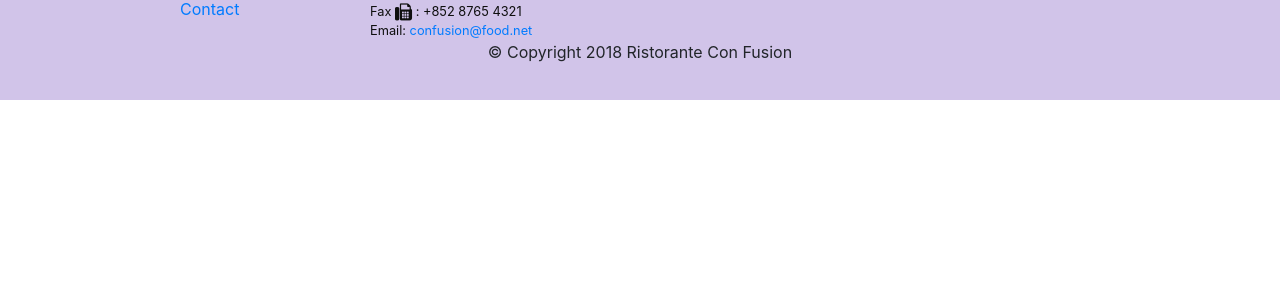
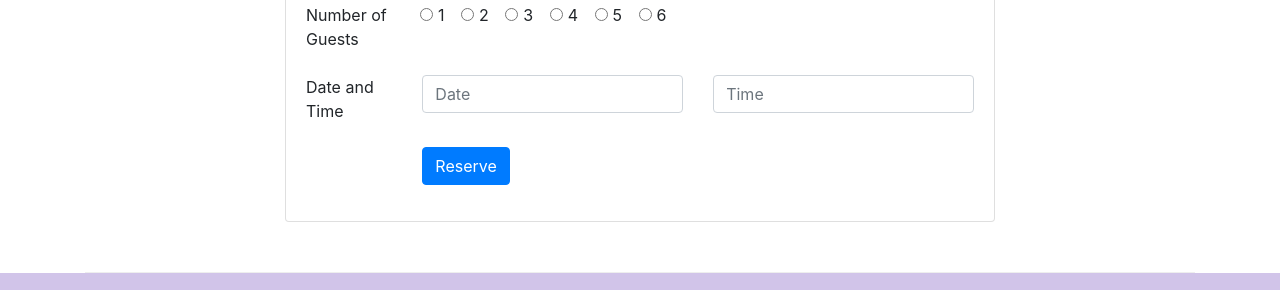
Before and after one commit to vishnujoshi123/conFusion, a website: page index.html in a window 1280 px wide. Shown: the part 1661-1951 px from the top of the page. Before the commit the page ends 1761 px from the top, so only its background shows below. Drawn offline with nearby package versions, Linux system fonts and the light colour scheme.

Commit message:
Assignment 2

```diff
--- a/index.html
+++ b/index.html
@@ -42,13 +42,16 @@
                 <div class="col-12 col-sm align-self-center">
                     <img src="img/logo.png" class="img-fluid">
                 </div>
+                <div class="col-12 col-sm align-self-center">
+                    <a role="button" class="btn btn-block btn-sm btn-warning" href="#reservation">Reserve Table</a>
+                </div>
             </div>
         </div>
     </header>
 
     <div class="container">
         <div class="row row-content align-items-center">
-        <div class="col-12 col-sm-4 order-sm-last col-md-3">
+        <div class="col-sm-4 col-md-3 order-2">
                 <h3>Our Lipsmacking Culinary Creations</h3>
             </div>
             <div class="col col-sm order-sm-first col-md">
@@ -56,7 +59,7 @@
                     <img class="d-flex mr-3 img-thumbnail align-self-center"
                             src="img/uthappizza.png" alt="Uthappizza">
                     <div class="media-body">
-                        <h2 class="mt-0"><span class="badge badge-danger">HOT</span><span class="badge badge-pill badge-secondary">$4.99</span>Uthappizza</h2>
+                        <h2 class="mt-0">Uthappizza <span class="badge badge-danger">HOT</span> <span class="badge badge-pill badge-secondary">$4.99</span></h2>
                         <p class="d-none d-sm-block">A unique combination of Indian Uthappam (pancake) and
                             Italian pizza, topped with Cerignola olives, ripe vine
                             cherry tomatoes, Vidalia onion, Guntur chillies and
@@ -72,8 +75,14 @@
                 <h3>This Month's Promotions </h3>
             </div>
             <div class="col col-sm col-md">
-                <h2>Weekend Grand Buffet</h2>
-                 <p> Featuring mouthwatering combinations with a choice of five different salads, six enticing appetizers, six main entrees and five choicest desserts. Free flowing bubbly and soft drinks. All for just $19.99 per person </p>
+                <div class="media">
+                    <div class="media-body">
+
+                        <h2 class="mt-0">Weekend Grand Buffet <span class="badge badge-danger">NEW</span></h2>
+                         <p class="d-none d-sm-block">Featuring mouthwatering combinations with a choice of five different salads, six enticing appetizers, six main entrees and five choicest desserts. Free flowing bubbly and soft drinks. All for just $19.99 per person </p>
+                    </div>
+                    <img class="d-flex mr-4 img-thumbnail align-self-center" src="img/buffet.png" alt="Grand Buffet">
+                </div>
             </div>
         </div>
 
@@ -93,6 +102,68 @@
                             whos-who in the culinary world, he specializes in
                             creating mouthwatering Indo-Italian fusion experiences.
                             </p>
+                    </div>
+                </div>
+            </div>
+        </div>
+        <div class="row row-content align-items-center justify-content-center" id="reservation">
+            <div class=" col-sm-8">
+                <div class="card">
+                    <h3 class="card-header bg-warning text-white">Reserve a Table</h3>
+                    <div class="card-body">
+                        <form>
+                            <div class="form-check-inline">
+                                <div class="form-group row">
+                                    <label class="col-12 col-sm-3" id="guest">Number of Guests</label>
+                                        <div class="col-12 col-sm-8">
+                                        <div class="form-check form-check-inline">
+                                            <input class="form-check-input" type="radio" name="iRadioOptions" id="iRadio1" value="1">
+                                            <label class="form-check-label" for="iRadio1">1</label>
+                                        </div>
+                                        <div class="form-check form-check-inline">
+                                            <input class="form-check-input" type="radio" name="iRadioOptions" id="iRadio2" value="2">
+                                            <label class="form-check-label" for="iRadio2">2</label>
+                                        </div>
+                                        <div class="form-check form-check-inline">
+                                            <input class="form-check-input" type="radio" name="iRadioOptions" id="iRadio3" value="3">
+                                            <label class="form-check-label" for="iRadio3">3</label>
+                                        </div>
+                                        <div class="form-check form-check-inline">
+                                            <input class="form-check-input" type="radio" name="iRadioOptions" id="iRadio4" value="4">
+                                            <label class="form-check-label" for="iRadio4">4</label>
+                                        </div>
+                                        <div class="form-check form-check-inline">
+                                            <input class="form-check-input" type="radio" name="iRadioOptions" id="iRadio5" value="5">
+                                            <label class="form-check-label" for="iRadio5">5</label>
+                                        </div>
+                                        <div class="form-check form-check-inline">
+                                            <input class="form-check-input" type="radio" name="iRadioOptions" id="iRadio6" value="6">
+                                            <label class="form-check-label" for="iRadio6">6</label>
+                                        </div>
+                                        </div>
+                                    </div>
+                            </div>
+                            <div class="form-group row">
+                                <div class="col-12 col-sm-2">
+                                    <label for="datetime">Date and Time</label>
+                                </div>
+                                <div class="col-12 col-sm-5">
+                                    <div class="form-group">
+                                      <input type="text" class="form-control" name=" " id=" "  placeholder="Date">
+                                    </div>
+                                </div>
+                                <div class="col-12 col-sm-5">
+                                    <div class="form-group">
+                                      <input type="text" class="form-control" name=" " id=" "  placeholder="Time">
+                                    </div>
+                                </div>
+                            </div>
+                            <div class="form-group row">
+                                <div class="offset-md-2 col-md-10">
+                                    <button type="submit" class="btn btn-primary">Reserve</button>
+                                </div>
+                            </div>
+                        </form>
                     </div>
                 </div>
             </div>
```
Also changed, not shown: aboutus.html (+18 -9 lines), contactus.html (+6 -3 lines).
